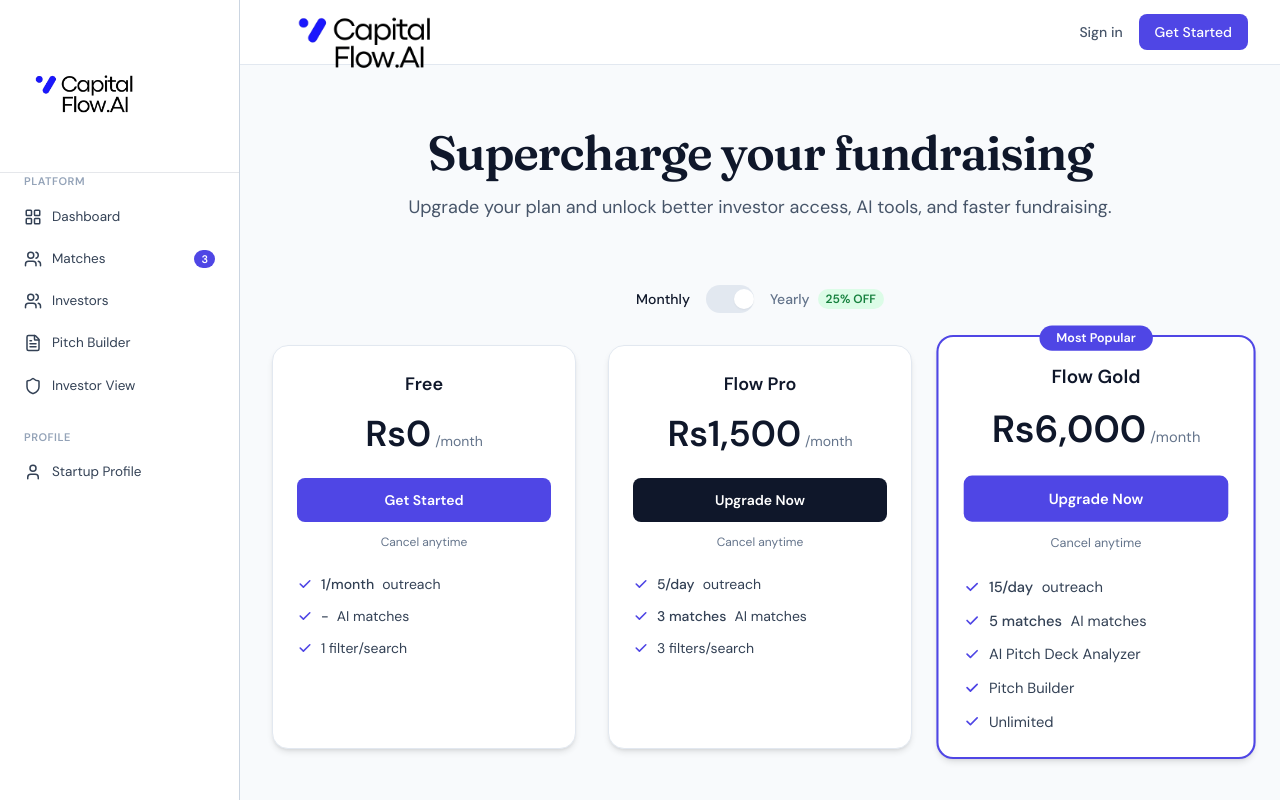
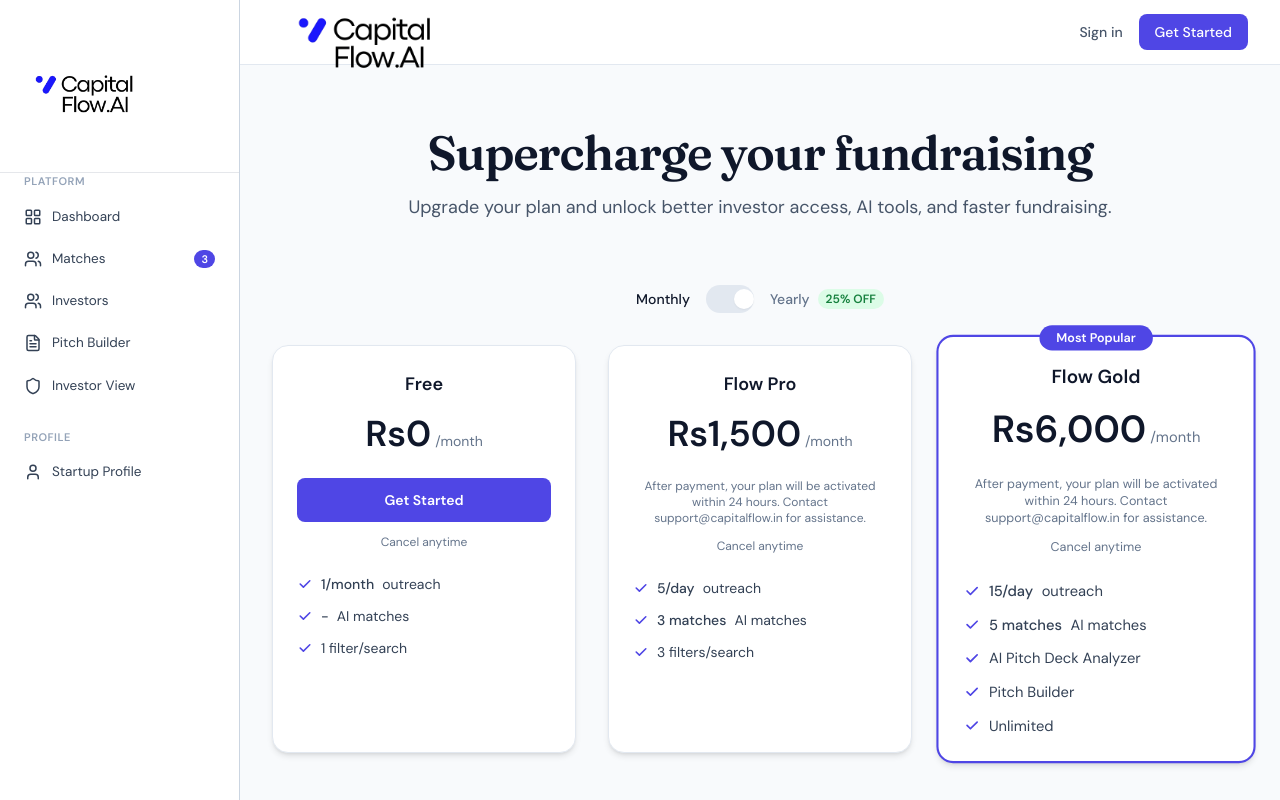
Before and after one commit to pkhakholia/capitalflow-ai, a Next.js app: page /pricing in a window 1280 px wide. Shown: the top 800 px of the page. Built offline with nearby package versions, Linux system fonts and the light colour scheme; no server answers.

Commit message:
added payment button

```diff
--- a/src/components/pricing/PricingCard.tsx
+++ b/src/components/pricing/PricingCard.tsx
@@ -2,7 +2,6 @@
 
 import Link from "next/link";
 import type { Plan } from "@/lib/pricing";
-import { PaymentButton } from "@/components/PaymentButton";
 
 interface PricingCardProps {
   plan: Plan;
@@ -27,6 +26,13 @@ export function PricingCard({
   onUpgradeSuccess,
   onUpgradeFailure
 }: PricingCardProps) {
+  void isLoggedIn;
+  void userEmail;
+  void userName;
+  void userPhone;
+  void onUpgradeSuccess;
+  void onUpgradeFailure;
+
   const price = isYearly ? plan.yearlyPrice : plan.monthlyPrice;
   const period = isYearly ? "/year" : "/month";
   const isFree = price === 0;
@@ -35,7 +41,9 @@ export function PricingCard({
     (currentPlan === "free" && plan.name === "Free") ||
     (currentPlan === "pro" && plan.name === "Flow Pro") ||
     (currentPlan === "gold" && plan.name === "Flow Gold");
-  const amountInPaise = price * 100;
+
+  const isProPlan = plan.name === "Flow Pro";
+  const isGoldPlan = plan.name === "Flow Gold";
 
   return (
     <div
@@ -76,17 +84,34 @@ export function PricingCard({
         >
           Current Plan
         </button>
-      ) : isLoggedIn ? (
-        <PaymentButton
-          planName={plan.name}
-          amount={amountInPaise}
-          currency="INR"
-          userEmail={userEmail}
-          userName={userName}
-          userPhone={userPhone}
-          onSuccess={(paymentId) => onUpgradeSuccess?.(paymentId)}
-          onFailure={(error) => onUpgradeFailure?.(error)}
-        />
+      ) : isProPlan ? (
+        <div className="w-full text-center">
+          <div
+            className="[&_form]:mx-auto [&_form]:w-full [&_iframe]:mx-auto [&_iframe]:max-w-full"
+            dangerouslySetInnerHTML={{
+              __html:
+                '<form><script src="https://checkout.razorpay.com/v1/payment-button.js" data-payment_button_id="pl_SeVxgXvkLncDMj" async></script></form>'
+            }}
+          />
+          <p className="mt-3 text-center text-xs text-slate-500">
+            After payment, your plan will be activated within 24 hours. Contact support@capitalflow.in
+            for assistance.
+          </p>
+        </div>
+      ) : isGoldPlan ? (
+        <div className="w-full text-center">
+          <div
+            className="[&_form]:mx-auto [&_form]:w-full [&_iframe]:mx-auto [&_iframe]:max-w-full"
+            dangerouslySetInnerHTML={{
+              __html:
+                '<form><script src="https://checkout.razorpay.com/v1/payment-button.js" data-payment_button_id="pl_SeVzHsOezXCpCV" async></script></form>'
+            }}
+          />
+          <p className="mt-3 text-center text-xs text-slate-500">
+            After payment, your plan will be activated within 24 hours. Contact support@capitalflow.in
+            for assistance.
+          </p>
+        </div>
       ) : (
         <Link
           href="/signup"
```
Also changed, not shown: 1 other file (tests, documents, lock files or other folders).
